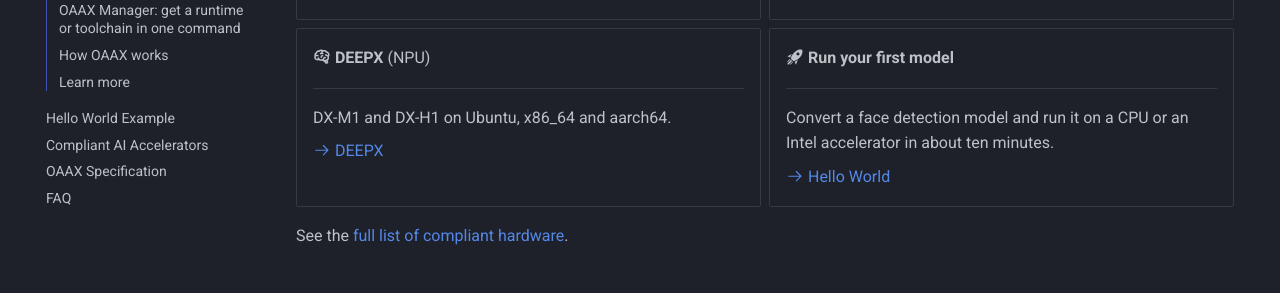
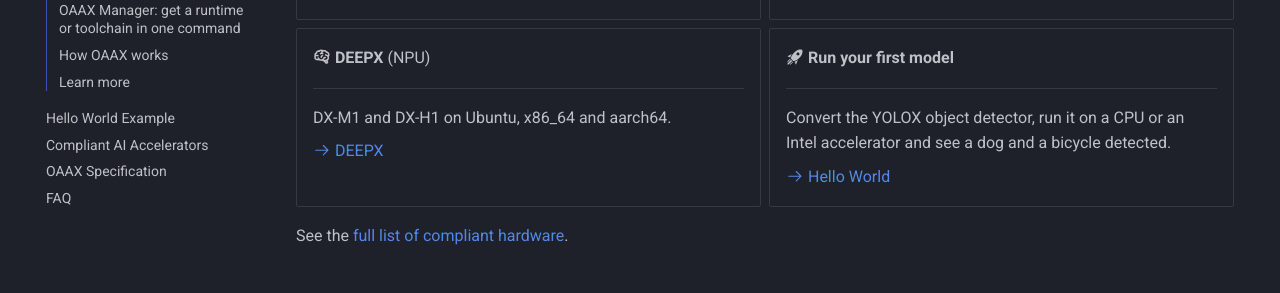
Before and after one commit to OAAX-standard/OAAX, an MkDocs documentation site: the page built from docs/index.md, in a window 1280 px wide and 900 px high, scrolled down 1021 px. Shown: the part 152-445 px from the top of the window. Built offline with MkDocs 1.6.1 and Material for MkDocs 9.7.7, drawn with Linux system fonts in a browser that asks for light colours; comment, search, counter and statistics services are not loaded.

Commit message:
docs(home): Hello World card now describes the YOLOX example; Hailo row matches the Hailo page
Co-Authored-By: Claude Sonnet 5.5 <noreply@anthropic.com>
Claude-Session: https://claude.ai/code/session_01M2u3w5YV2HbmweduNp4Xok
Signed-off-by: Ayoub Assis <79724149+ayoubassis@users.noreply.github.com>

```diff
--- a/docs/index.md
+++ b/docs/index.md
@@ -56,7 +56,7 @@ Every page covers the same things: requirements, where to get the runtime and th
 
     ---
 
-    Convert a face detection model and run it on a CPU or an Intel accelerator in about ten minutes.
+    Convert the YOLOX object detector, run it on a CPU or an Intel accelerator and see a dog and a bicycle detected.
 
     [:octicons-arrow-right-24: Hello World](Getting%20Started.md)
 
```
Also changed, not shown: docs/Compliant XPU.md (+1 -1 lines).
